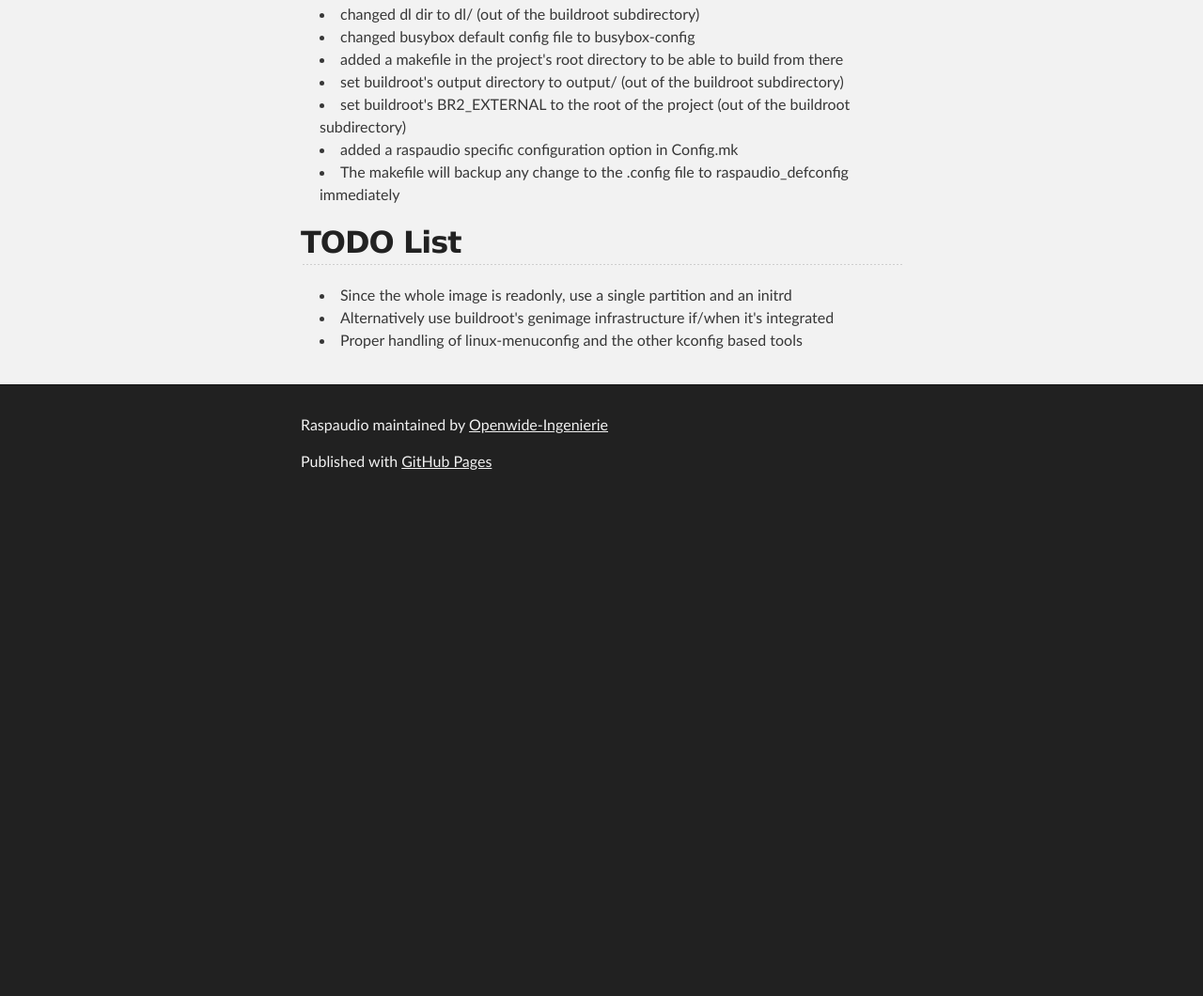
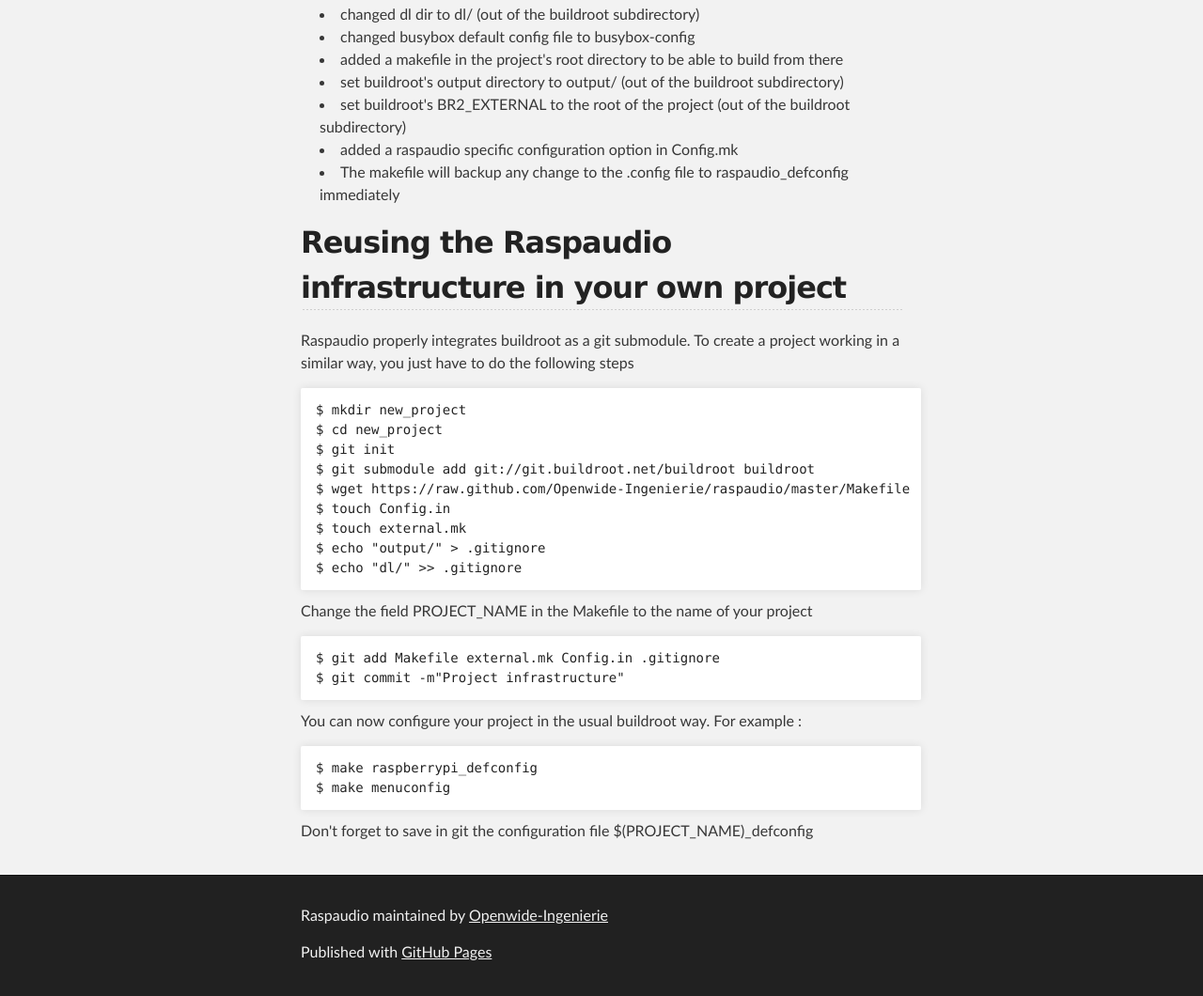
Before and after one commit to Openwide-Ingenierie/raspaudio, a plain HTML site: page index.html in a window 1280 px wide. Shown: the part 1989-3049 px from the top of the page at 94% size. Before the commit the page ends 2527 px from the top, so only its background shows below. Drawn offline with Linux system fonts and the light colour scheme.

```diff
--- a/index.html
+++ b/index.html
@@ -110,13 +110,34 @@ to have a clean buildroot project. This section will provide more details on thi
 <li>added a raspaudio specific configuration option in Config.mk</li>
 <li>The makefile will backup any change to the .config file to raspaudio_defconfig immediately</li>
 </ul><h2>
-<a name="todo-list" class="anchor" href="#todo-list"><span class="octicon octicon-link"></span></a>TODO List</h2>
+<a name="reusing-the-raspaudio-infrastructure-in-your-own-project" class="anchor" href="#reusing-the-raspaudio-infrastructure-in-your-own-project"><span class="octicon octicon-link"></span></a>Reusing the Raspaudio infrastructure in your own project</h2>
 
-<ul>
-<li>Since the whole image is readonly, use a single partition and an initrd</li>
-<li>Alternatively use buildroot's genimage infrastructure if/when it's integrated</li>
-<li>Proper handling of linux-menuconfig and the other kconfig based tools</li>
-</ul>
+<p>Raspaudio properly integrates buildroot as a git submodule. To create a project working in a similar way, you just have to do the following steps</p>
+
+<pre lang="shell"><code>$ mkdir new_project
+$ cd new_project
+$ git init
+$ git submodule add git://git.buildroot.net/buildroot buildroot
+$ wget https://raw.github.com/Openwide-Ingenierie/raspaudio/master/Makefile
+$ touch Config.in
+$ touch external.mk
+$ echo "output/" &gt; .gitignore
+$ echo "dl/" &gt;&gt; .gitignore
+</code></pre>
+
+<p>Change the field PROJECT_NAME in the Makefile to the name of your project</p>
+
+<pre lang="shell"><code>$ git add Makefile external.mk Config.in .gitignore
+$ git commit -m"Project infrastructure"
+</code></pre>
+
+<p>You can now configure your project in the usual buildroot way. For example :</p>
+
+<pre><code>$ make raspberrypi_defconfig
+$ make menuconfig
+</code></pre>
+
+<p>Don't forget to save in git the configuration file $(PROJECT_NAME)_defconfig</p>
       </section>
     </div>
 
```
Also changed, not shown: params.json (+1 -1 lines).
